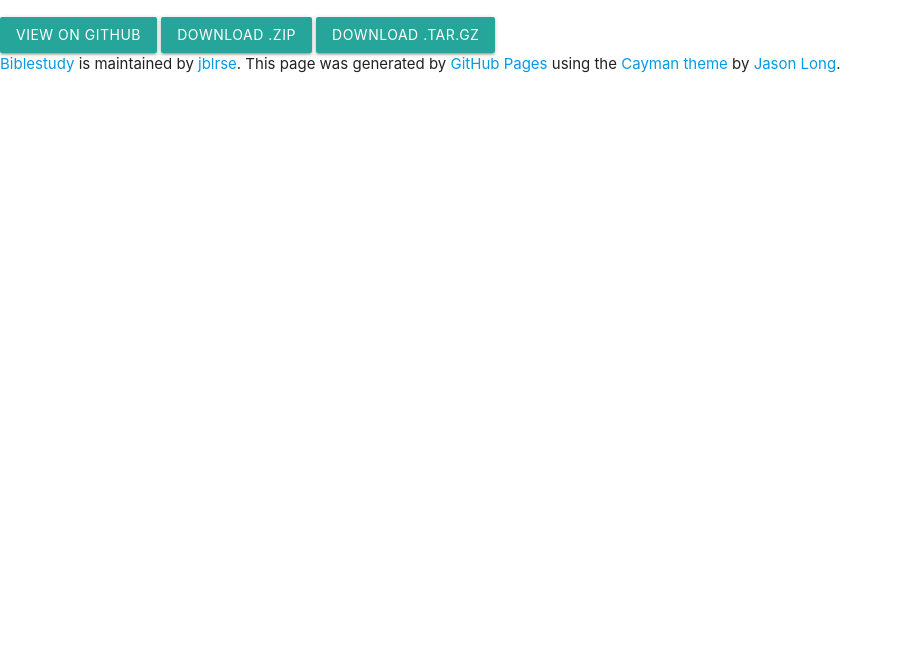
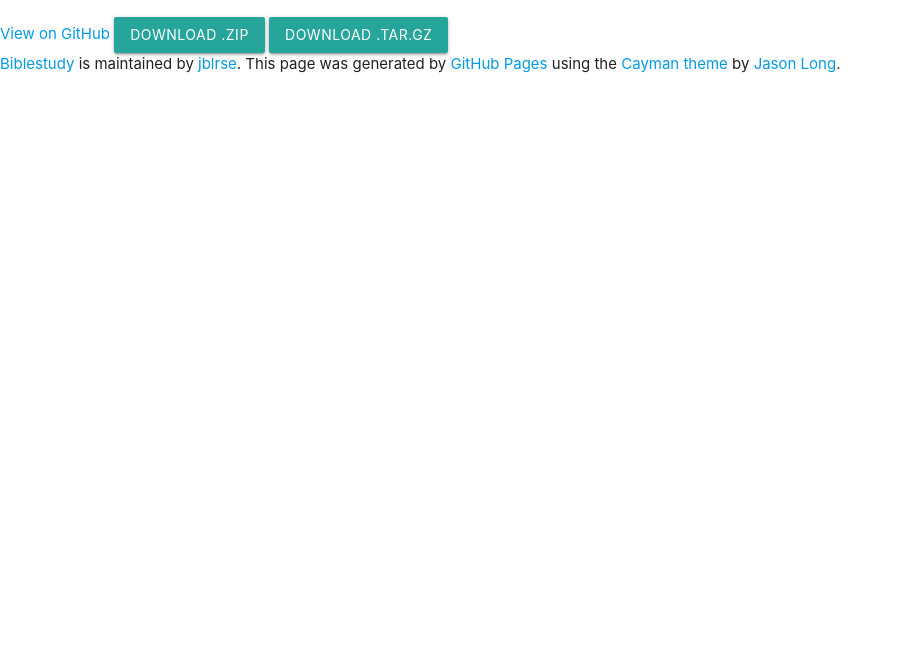
Before and after one commit to jblrse/biblestudy, a plain HTML site: page index.html in a window 1280 px wide. Shown: the part 130-800 px from the top of the page, without its empty margins (0-903 px from the left). Drawn offline with nearby package versions, Linux system fonts and the light colour scheme.

Commit message:
Update index.html

```diff
--- a/index.html
+++ b/index.html
@@ -11,7 +11,7 @@
     <section class="page-header">
       <h1 class="project-name">Biblestudy</h1>
       <h2 class="project-tagline"></h2>
-      <a href="https://github.com/jblrse/biblestudy" class="btn">View on GitHub</a>
+      <a href="https://github.com/jblrse/biblestudy" class="badge">View on GitHub</a>
       <a href="https://github.com/jblrse/biblestudy/zipball/master" class="btn">Download .zip</a>
       <a href="https://github.com/jblrse/biblestudy/tarball/master" class="btn">Download .tar.gz</a>
     </section>
```
